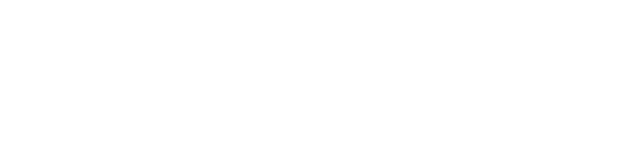
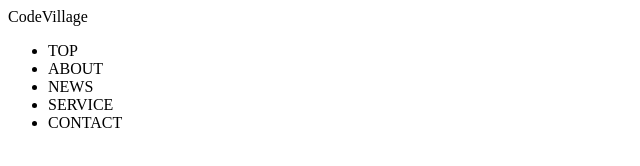
Before and after one commit to tatsuya-sh/intro-git, a plain HTML site: page index.html in a window 1280 px wide. Shown: the whole page, without its empty margins (0-640 px from the left). Drawn offline with Linux system fonts and the light colour scheme.

Commit message:
コミット

```diff
--- a/index.html
+++ b/index.html
@@ -1,12 +1,31 @@
 <!DOCTYPE html>
 <html lang="ja">
-<head>
-  <meta charset="UTF-8">
-  <meta http-equiv="X-UA-Compatible" content="IE=edge">
-  <meta name="viewport" content="width=A, initial-scale=1.0">
-  <title>Document</title>
-</head>
-<body>
-
-</body>
+  <head>
+    <meta charset="UTF-8" />
+    <meta name="viewport" content="width=device-width, initial-scale=1.0" />
+    <title>html/css</title>
+    <link rel="stylesheet" href="maim.css" />
+  </head>
+  <body>
+    <header>
+      <div class="header-logo">CodeVillage</div>
+      <nav class="header-nav">
+        <ul>
+          <li>TOP</li>
+          <li>ABOUT</li>
+          <li>NEWS</li>
+          <li>SERVICE</li>
+          <li>CONTACT</li>
+        </ul>
+      </nav>
+    </header>
+    <main>
+      <section id="first-view"></section>
+      <section id="about"></section>
+      <section id="news"></section>
+      <section id="entry"></section>
+      <section id="contact"></section>
+    </main>
+    <footer></footer>
+  </body>
 </html>
--- a/main.css
+++ b/main.css
@@ -0,0 +1,20 @@
+{
+    box-sizing:border-box;
+
+}
+ul{
+    list-style: none;
+    margin:0;
+}
+
+h1,h2,h3,h4,h5,h6,p,span,button{
+    margin:0;
+    padding:0;
+    font-weight: 1;
+}
+
+body{
+    color:#555;
+    margin:0;
+    line-height:1.6;
+}
```
